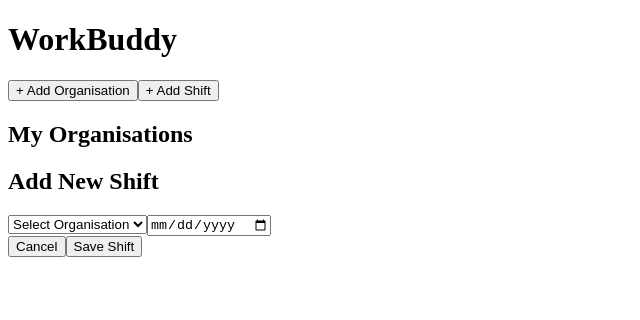
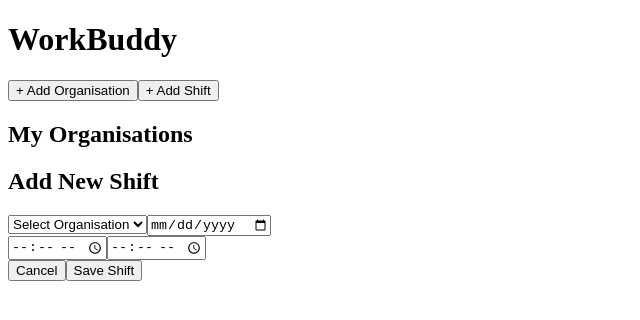
Before and after one commit to Koyagabriels/WorkBuddy, a React (Vite) app: page / in a window 1280 px wide. Both pictures are taken after a click on the button "+ Add Shift". Shown: the top 320 px of the page, without its empty margins (0-640 px from the left). Built offline with nearby package versions, Linux system fonts and the light colour scheme.

Commit message:
two time inputs side-by-side

```diff
--- a/src/components/ShiftModal.jsx
+++ b/src/components/ShiftModal.jsx
@@ -2,11 +2,21 @@ import React, { useState } from 'react';
 import { useWorkStore } from '../store/useWorkStore';
 
 export const ShiftModal = ({ onClose }) => {
-  const [formData, setFormData] = useState({ date: '', startTime: '', endTime: '', orgId: '' });
+  const [formData, setFormData] = useState({
+    date: '',
+    startTime: '',
+    endTime: '',
+    orgId: ''
+  });
   const { addShift, organisations } = useWorkStore();
 
   const handleSubmit = () => {
-    addShift({ ...formData, organisationId: formData.orgId });
+    // Basic validation to ensure an org is selected
+    if (!formData.orgId) {
+      alert("Please select an organisation");
+      return;
+    }
+    addShift(formData);
     onClose();
   };
 
@@ -32,6 +42,19 @@ export const ShiftModal = ({ onClose }) => {
         />
 
         <div className="flex gap-2">
+          <input
+            type="time"
+            className="w-full border p-2 mb-3 rounded"
+            onChange={(e) => setFormData({...formData, startTime: e.target.value})}
+          />
+          <input
+            type="time"
+            className="w-full border p-2 mb-3 rounded"
+            onChange={(e) => setFormData({...formData, endTime: e.target.value})}
+          />
+        </div>
+
+        <div className="flex gap-2">
           <button onClick={onClose} className="flex-1 p-2 border rounded">Cancel</button>
           <button onClick={handleSubmit} className="flex-1 p-2 bg-indigo-600 text-white rounded">Save Shift</button>
         </div>
```
